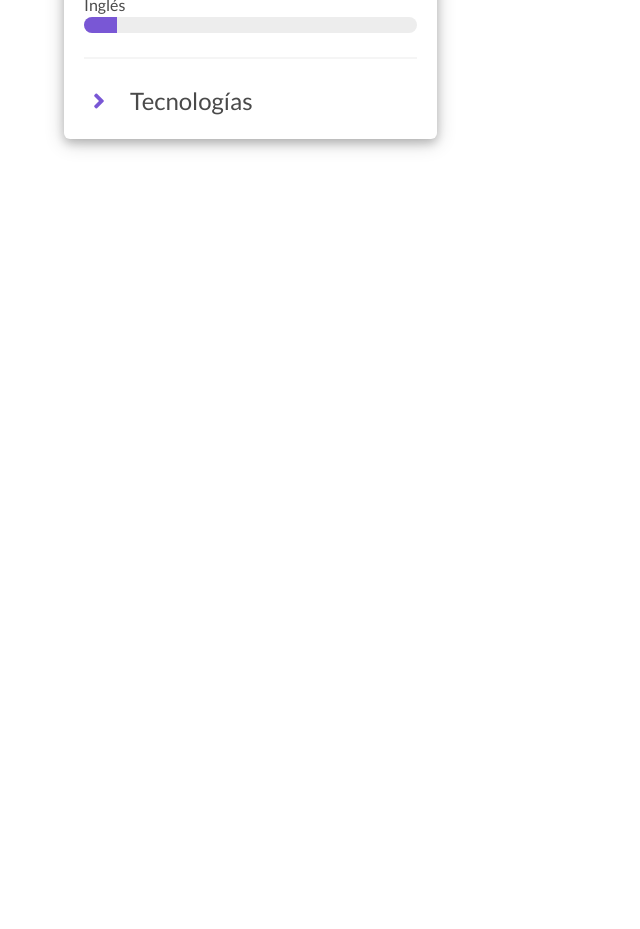
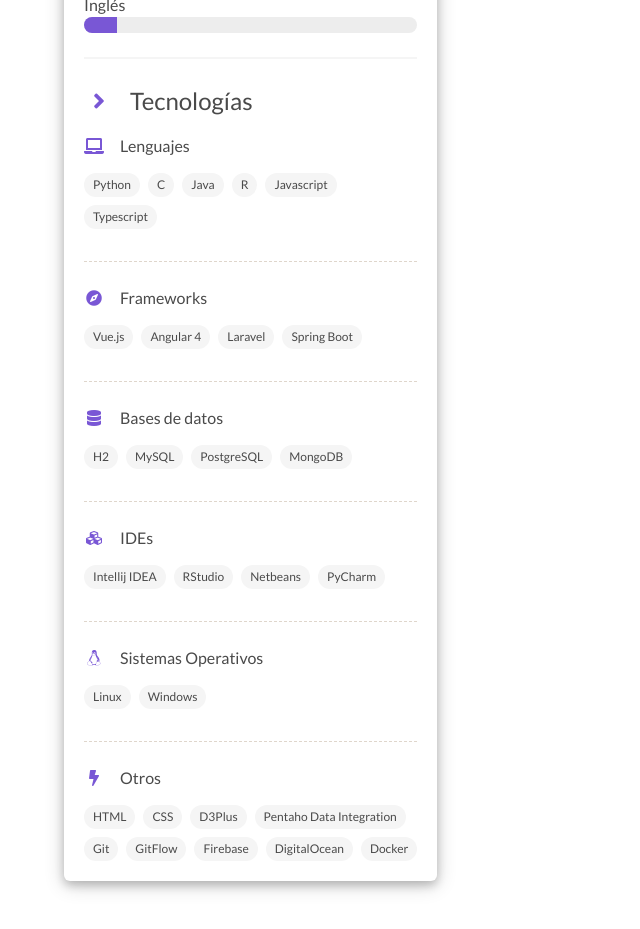
Before and after one commit to JavierArredondo/JavierArredondo.github.io, a Vue app: page / in a window 1280 px wide. Shown: the part 980-1909 px from the top of the page, without its empty margins (0-640 px from the left). Before the commit the page ends 1167 px from the top, so only its background shows below. Built offline with nearby package versions, Linux system fonts and the light colour scheme.

Commit message:
Tecnología

```diff
--- a/src/assets/scss/main.css
+++ b/src/assets/scss/main.css
@@ -29,3 +29,9 @@ h6 {
 .margin-right {
     margin-right: 16px !important;
 }
+
+.is-dashed {
+    border-bottom: 1px dashed #dfd6cc;
+    margin: 1.5rem 0;
+    width: 100%;
+  }
--- a/src/components/Education.vue
+++ b/src/components/Education.vue
@@ -1,19 +1,19 @@
 <template lang="html">
 
   <section class="education">
-    <h1>education Component</h1>
+    <h2><i class="fa fa-graduation-cap  fa-fw margin-right has-text-primary"></i>Educación</h2>
   </section>
 
 </template>
 
 <script lang="js">
-  export default  {
+export default {
   name: 'education',
   props: [],
-    mounted() {
+  mounted () {
 
   },
-    data() {
+  data () {
     return {
 
     }
@@ -27,7 +27,7 @@
 }
 </script>
 
-<style scoped lang="scss">
+<style scoped>
   .education {
 
   }
--- a/src/components/Information.vue
+++ b/src/components/Information.vue
@@ -29,6 +29,58 @@
     </div>
     <hr>
     <h3><i class="fa fa-angle-right fa-fw margin-right has-text-primary"></i>Tecnologías</h3>
+    <p><i class="fa fa-laptop  fa-fw margin-right has-text-primary"></i>Lenguajes</p>
+    <b-taglist class="v-center">
+      <b-tag rounded>Python</b-tag>
+      <b-tag rounded>C</b-tag>
+      <b-tag rounded>Java</b-tag>
+      <b-tag rounded>R</b-tag>
+      <b-tag rounded>Javascript</b-tag>
+      <b-tag rounded>Typescript</b-tag>
+    </b-taglist>
+    <div class="is-dashed"></div>
+    <p><i class="fa fa-compass  fa-fw margin-right has-text-primary"></i>Frameworks</p>
+    <b-taglist class="v-center">
+      <b-tag rounded>Vue.js</b-tag>
+      <b-tag rounded>Angular 4</b-tag>
+      <b-tag rounded>Laravel</b-tag>
+      <b-tag rounded>Spring Boot</b-tag>
+    </b-taglist>
+    <div class="is-dashed"></div>
+    <p><i class="fa fa-database  fa-fw margin-right has-text-primary"></i>Bases de datos</p>
+    <b-taglist class="v-center">
+      <b-tag rounded>H2</b-tag>
+      <b-tag rounded>MySQL</b-tag>
+      <b-tag rounded>PostgreSQL</b-tag>
+      <b-tag rounded>MongoDB</b-tag>
+    </b-taglist>
+    <div class="is-dashed"></div>
+    <p><i class="fa fa-cubes  fa-fw margin-right has-text-primary"></i>IDEs</p>
+    <b-taglist class="v-center">
+      <b-tag rounded>Intellij IDEA</b-tag>
+      <b-tag rounded>RStudio</b-tag>
+      <b-tag rounded>Netbeans</b-tag>
+      <b-tag rounded>PyCharm</b-tag>
+    </b-taglist>
+    <div class="is-dashed"></div>
+    <p><i class="fab fa-linux  fa-fw margin-right has-text-primary"></i>Sistemas Operativos</p>
+    <b-taglist class="v-center">
+      <b-tag rounded>Linux</b-tag>
+      <b-tag rounded>Windows</b-tag>
+    </b-taglist>
+    <div class="is-dashed"></div>
+    <p><i class="fa fa-bolt fa-fw margin-right has-text-primary"></i>Otros</p>
+    <b-taglist class="v-center">
+      <b-tag rounded>HTML</b-tag>
+      <b-tag rounded>CSS</b-tag>
+      <b-tag rounded>D3Plus</b-tag>
+      <b-tag rounded>Pentaho Data Integration</b-tag>
+      <b-tag rounded>Git</b-tag>
+      <b-tag rounded>GitFlow</b-tag>
+      <b-tag rounded>Firebase</b-tag>
+      <b-tag rounded>DigitalOcean</b-tag>
+      <b-tag rounded>Docker</b-tag>
+    </b-taglist>
   </section>
 </template>
 
--- a/src/router/index.js
+++ b/src/router/index.js
@@ -1,7 +1,6 @@
 import Vue from 'vue'
 import Router from 'vue-router'
 import HomeView from '@/views/ResumeView'
-// import HelloWorld from '@/components/HelloWorld'
 
 Vue.use(Router)
 
--- a/src/views/ResumeView.vue
+++ b/src/views/ResumeView.vue
@@ -10,10 +10,10 @@
           </div>
           <div class="column">
             <div class="box">
-              <Experience></Experience>
+              <Education></Education>
             </div>
             <div class="box">
-              dsadas diagnoses
+              <Experience></Experience>
             </div>
           </div>
         </div>
@@ -25,10 +25,12 @@
 <script lang="js">
 import Information from '@/components/Information'
 import Experience from '@/components/Experience'
+import Education from '@/components/Education'
 
 const components = {
   Information,
-  Experience
+  Experience,
+  Education
 }
 
 export default {
```
Lines whose indentation alone changed are shown as unchanged.
